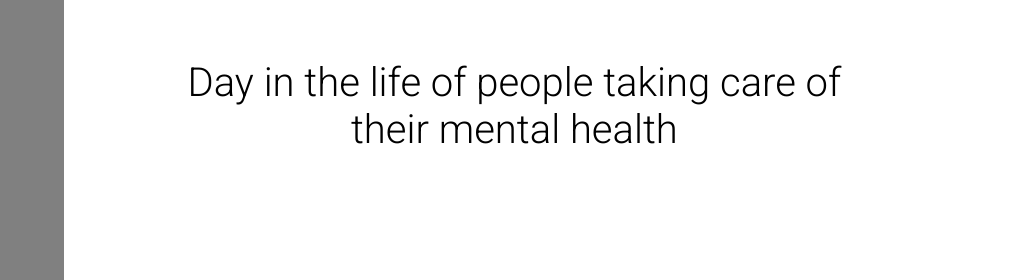
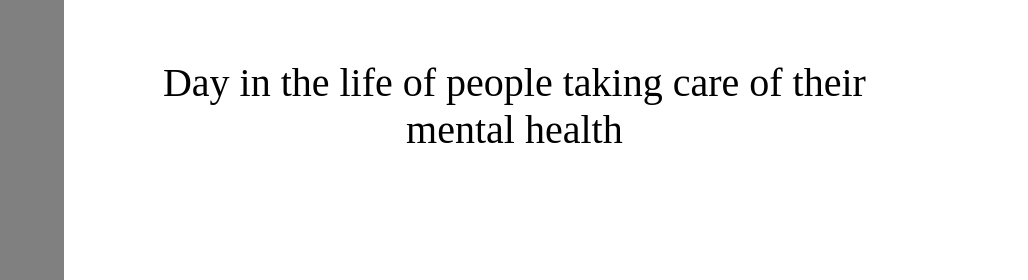
Before and after one commit to aayronaayush/comik, a plain HTML site: page index.html in a window 1280 px wide. Shown: the part 262-542 px from the top of the page, 252-1280 px from the left. Drawn offline with Linux system fonts and the light colour scheme.

Commit message:
Add files via upload

```diff
--- a/styles/styles.css
+++ b/styles/styles.css
@@ -16,7 +16,7 @@ img {
 }
 
 .msgContent {
-  font-family: "Roboto", sans-serif;
+  font-family: "Futura";
   font-size: 40px;
   text-align: center;
   width: 70%;
```
